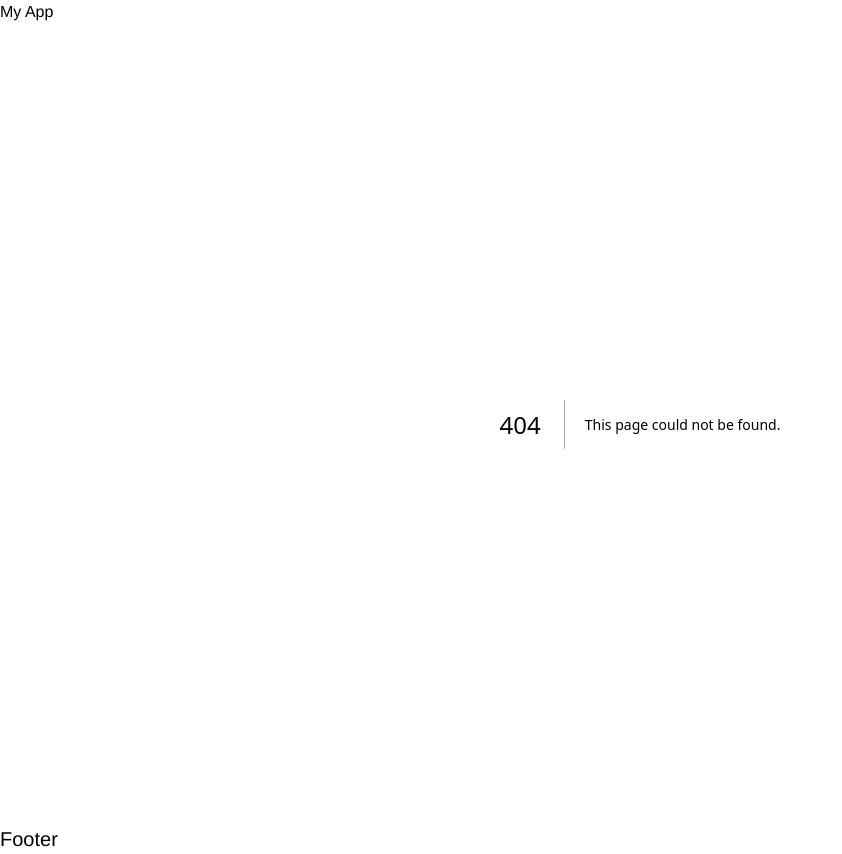
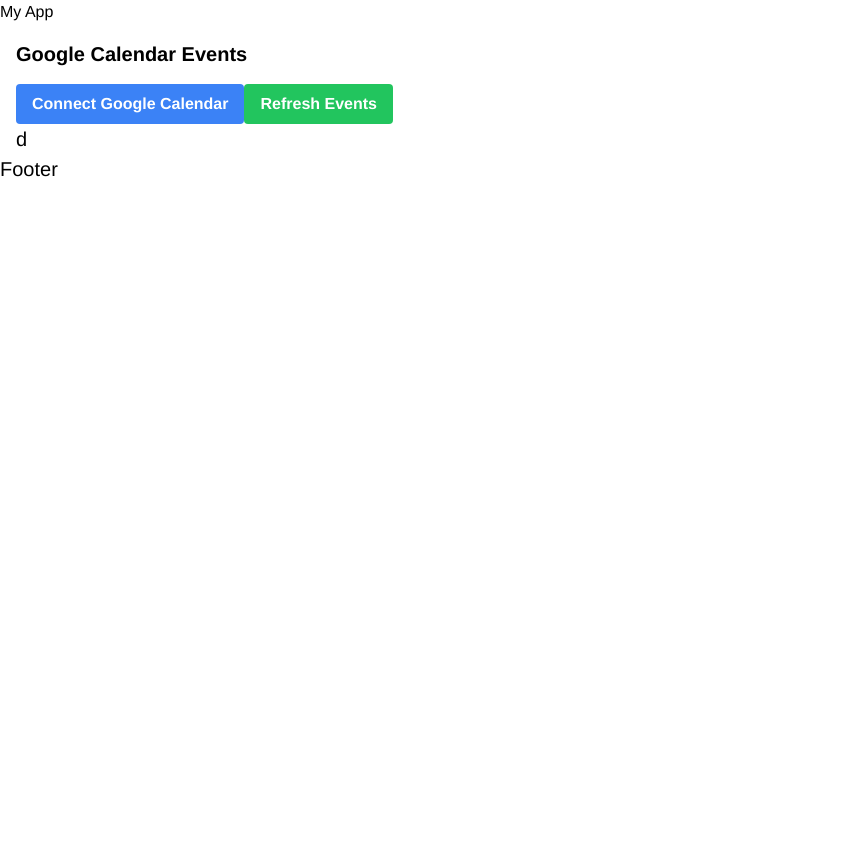
Before and after one commit to yuzejosh/flow, a Next.js app: page /calendar in a window 1280 px wide. Before the commit this address had no page. Shown: the whole page, without its empty margins (0-842 px from the left). After the commit the page ends 800 px from the top, so only its background shows below. Built offline with nearby package versions, Linux system fonts and the light colour scheme.

Commit message:
feat(calendar): add login capability for sync

```diff
--- a/package.json
+++ b/package.json
@@ -11,6 +11,7 @@
   "dependencies": {
     "@auth0/nextjs-auth0": "^3.5.0",
     "date-fns": "^3.6.0",
+    "googleapis": "^136.0.0",
     "mongoose": "^8.3.3",
     "next": "14.2.3",
     "react": "^18",
--- /dev/null
+++ b/src/app/calendar/page.tsx
@@ -0,0 +1,84 @@
+"use client";
+
+import React, { useState, useEffect } from 'react';
+import { useRouter, useSearchParams } from 'next/navigation';
+
+type GoogleCalendarEvent = {
+  summary: string;
+  start: {
+    dateTime: string;
+  };
+  end: {
+    dateTime: string;
+  };
+};
+
+const CalendarPage = () => {
+  const [events, setEvents] = useState<GoogleCalendarEvent[]>([]);
+  const [loading, setLoading] = useState(false);
+  const [error, setError] = useState('');
+
+  const router = useRouter();
+  const searchParams = useSearchParams();
+
+  const authenticateGoogle = () => {
+    router.push('/api/auth/google/start');
+  };
+
+  const fetchEvents = async (tokens: string) => {
+    setLoading(true);
+    try {
+      const res = await fetch(`/api/calendar/events?tokens=${encodeURIComponent(tokens)}`);
+      if (!res.ok) throw new Error('Failed to fetch events');
+      const data = await res.json();
+      setEvents(data);
+    } catch (err) {
+      setError('Failed to load events');
+      console.error(err);
+    } finally {
+      setLoading(false);
+    }
+  };
+
+  useEffect(() => {
+    if (searchParams) {
+      const tokens = searchParams.get('tokens');
+      if (tokens) {
+        fetchEvents(tokens);
+      }
+    }
+  }, [searchParams]);
+
+  return (
+    <div className="container mx-auto px-4">
+      <h1 className="text-xl font-bold my-4">Google Calendar Events</h1>
+      <button onClick={authenticateGoogle} className="bg-blue-500 hover:bg-blue-700 text-white font-bold py-2 px-4 rounded">
+        Connect Google Calendar
+      </button>
+      <button onClick={() => {
+        const tokens = searchParams.get('tokens');
+        if (tokens) {
+            fetchEvents(tokens);
+        }
+        }} className="bg-green-500 hover:bg-green-700 text-white font-bold py-2 px-4 rounded">
+        Refresh Events
+    </button>
+
+      {loading && <p>Loading...</p>}
+      {error && <p className="text-red-500">{error}</p>}
+      <ul>
+        {events.map((event, index) => (
+          <li key={index} className="mt-2">
+            {event.summary} at {new Date(event.start.dateTime).toLocaleString()}
+          </li>
+        ))}
+      </ul>
+
+      <p>
+        d
+      </p>
+    </div>
+  );
+};
+
+export default CalendarPage;
--- /dev/null
+++ b/src/app/lib/googleClient.ts
@@ -0,0 +1,9 @@
+import { google } from 'googleapis';
+
+const googleClient = new google.auth.OAuth2(
+  process.env.GOOGLE_CLIENT_ID,
+  process.env.GOOGLE_CLIENT_SECRET,
+  process.env.GOOGLE_REDIRECT_URI
+);
+
+export default googleClient;
--- /dev/null
+++ b/src/pages/api/auth/google/callback.ts
@@ -0,0 +1,21 @@
+// pages/api/auth/google/callback.ts
+import type { NextApiRequest, NextApiResponse } from 'next';
+import { google } from 'googleapis';
+
+export default async (req: NextApiRequest, res: NextApiResponse) => {
+  try {
+    const { code } = req.query;
+    const oauth2Client = new google.auth.OAuth2(
+      process.env.GOOGLE_CLIENT_ID,
+      process.env.GOOGLE_CLIENT_SECRET,
+      `${process.env.NEXT_PUBLIC_BASE_URL}/api/auth/google/callback`
+    );
+
+    const { tokens } = await oauth2Client.getToken(code as string);
+
+    res.redirect(`/your-frontend-route?tokens=${encodeURIComponent(JSON.stringify(tokens))}`);
+  } catch (error) {
+    console.error('Failed to handle the OAuth2 callback', error);
+    res.status(500).json({ error: 'Internal Server Error' });
+  }
+};
--- /dev/null
+++ b/src/pages/api/auth/google/start.ts
@@ -0,0 +1,17 @@
+import type { NextApiRequest, NextApiResponse } from 'next';
+
+export default (req: NextApiRequest, res: NextApiResponse) => {
+  const rootUrl = 'https://accounts.google.com/o/oauth2/v2/auth';
+  const options = {
+    redirect_uri: process.env.GOOGLE_REDIRECT_URI,
+    client_id: process.env.GOOGLE_CLIENT_ID,
+    access_type: 'offline',
+    response_type: 'code',
+    prompt: 'consent',
+    scope: 'https://www.googleapis.com/auth/calendar.readonly',
+  };
+
+  const qs = new URLSearchParams(options).toString();
+  const authUrl = `${rootUrl}?${qs}`;
+  res.redirect(authUrl);
+};
--- /dev/null
+++ b/src/pages/api/calendar/events.ts
@@ -0,0 +1,27 @@
+import type { NextApiRequest, NextApiResponse } from 'next';
+import { google } from 'googleapis';
+import client from '../../../app/lib/googleClient';
+
+export default async function handler(req: NextApiRequest, res: NextApiResponse) {
+  const { tokens } = req.query;
+  if (!tokens) {
+    return res.status(400).json({ error: 'Missing tokens' });
+  }
+
+  try {
+    client.setCredentials(JSON.parse(tokens as string));
+    const calendar = google.calendar({ version: 'v3', auth: client });
+
+    const { data } = await calendar.events.list({
+      calendarId: 'primary',
+      timeMin: new Date().toISOString(),
+      maxResults: 10,
+      singleEvents: true,
+      orderBy: 'startTime',
+    });
+
+    res.status(200).json(data.items);
+  } catch (error) {
+    res.status(500).json({ error: 'Failed to fetch calendar events', details: error });
+  }
+}
```
Also changed, not shown: 1 other file (tests, documents, lock files or other folders).
